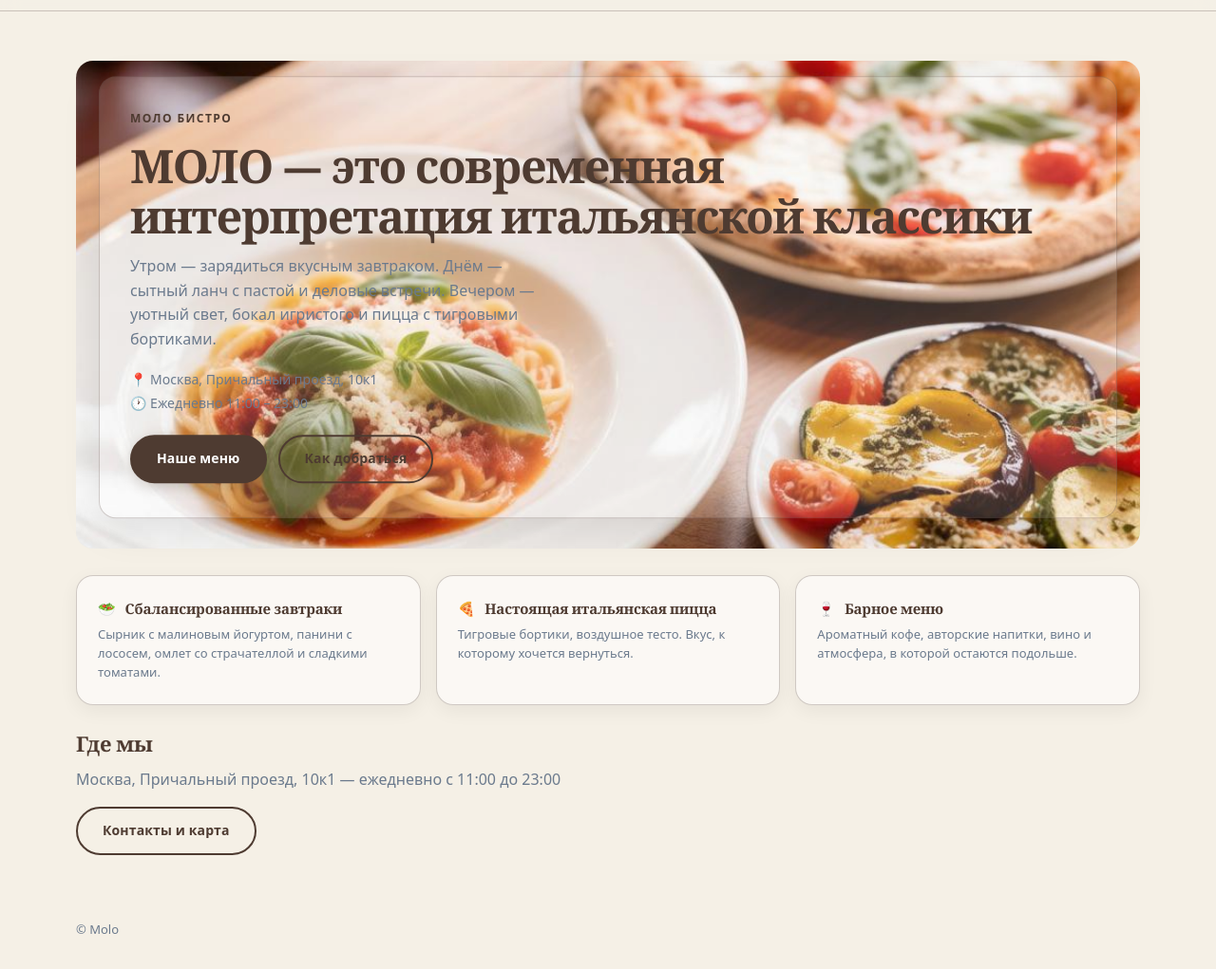
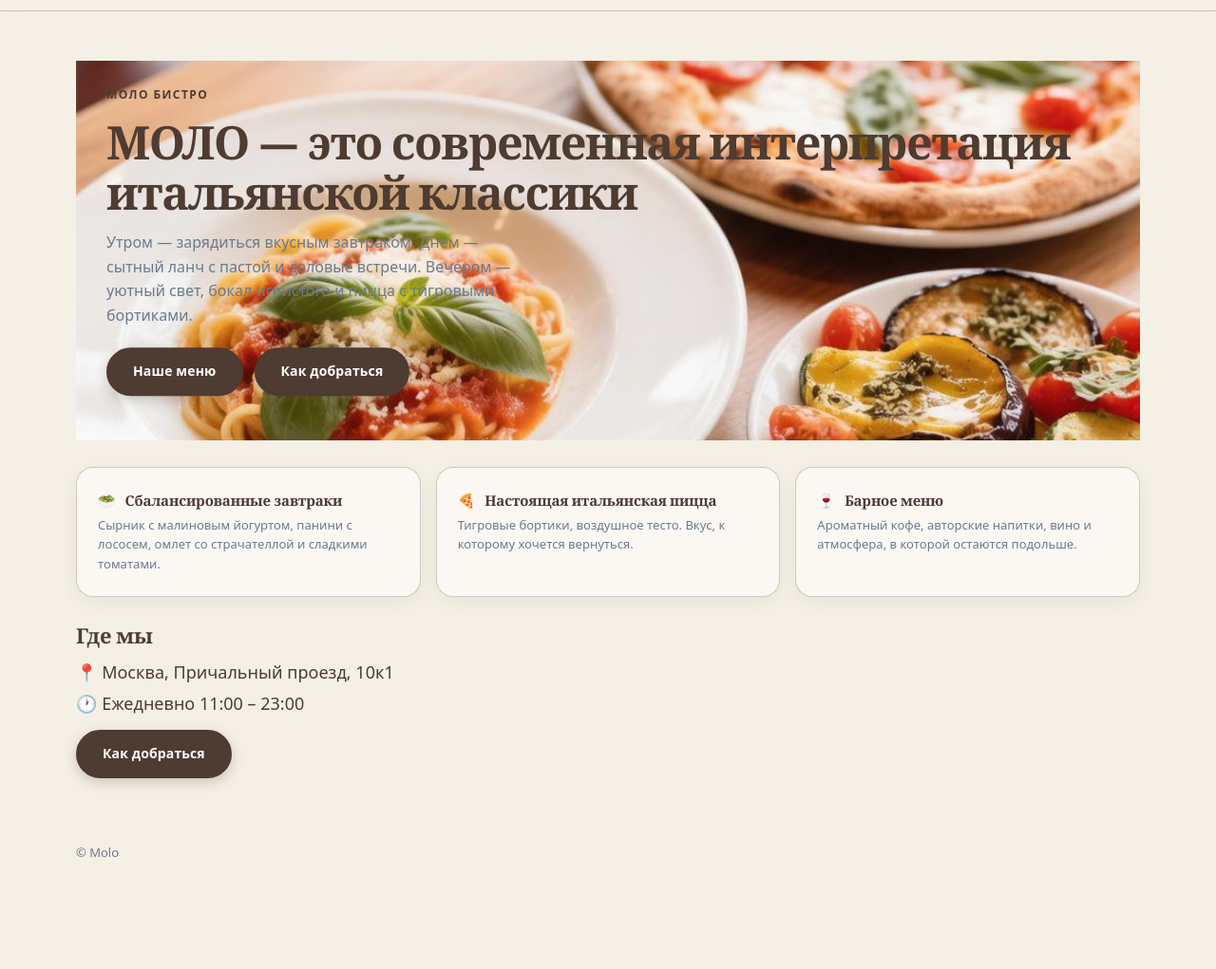
Before and after one commit to Ailono/molo_rest, a website: page public/index.html in a window 1280 px wide. Shown: the part 65-1086 px from the top of the page at 95% size. After the commit the page ends 1004 px from the top, so only its background shows below. Drawn offline with nearby package versions, Linux system fonts and the light colour scheme; a web font is replaced by a local one.

Commit message:
auto: agent changes

```diff
--- a/public/css/style.css
+++ b/public/css/style.css
@@ -132,9 +132,8 @@
   background-position: center;
   background-repeat: no-repeat;
   min-height: 400px;
-  padding: 24px;
+  width: 100%;
   box-sizing: border-box;
-  border-radius: var(--radius);
 }
 
 @keyframes float {
@@ -147,10 +146,8 @@
 }
 .headline{
   padding: 36px 32px;
-  border: 1px solid var(--border);
-  border-radius: var(--radius);
-  background: rgba(255,255,255,.15);
-  box-shadow: var(--shadow);
+  border: none;
+  background: transparent;
 }
 .kicker{
   color: var(--accent);
--- a/public/index.html
+++ b/public/index.html
@@ -35,13 +35,9 @@
               <div class="kicker">Моло бистро</div>
               <h1>МОЛО — это современная интерпретация итальянской классики</h1>
               <p>Утром — зарядиться вкусным завтраком. Днём — сытный ланч с пастой и деловые встречи. Вечером — уютный свет, бокал игристого и пицца с тигровыми бортиками.</p>
-              <div class="hero-meta">
-                <span>📍 Москва, Причальный проезд, 10к1</span>
-                <span>🕐 Ежедневно 11:00 – 23:00</span>
-              </div>
               <div class="cta-row">
                 <a class="btn" href="/menu.html">Наше меню</a>
-                <a class="btn secondary" href="/contacts.html">Как добраться</a>
+                <a class="btn" href="/contacts.html">Как добраться</a>
               </div>
             </div>
           </div>
@@ -68,9 +64,12 @@
       <section class="section">
         <div class="container">
           <h2 class="section-title">Где мы</h2>
-          <p class="subtle">Москва, Причальный проезд, 10к1 — ежедневно с 11:00 до 23:00</p>
+          <div style="margin-bottom: 16px;">
+            <p style="font-size: 18px; margin: 0 0 8px;">📍 Москва, Причальный проезд, 10к1</p>
+            <p style="font-size: 18px; margin: 0;">🕐 Ежедневно 11:00 – 23:00</p>
+          </div>
           <div class="cta-row">
-            <a class="btn secondary" href="/contacts.html">Контакты и карта</a>
+            <a class="btn" href="/contacts.html">Как добраться</a>
           </div>
         </div>
       </section>
```
